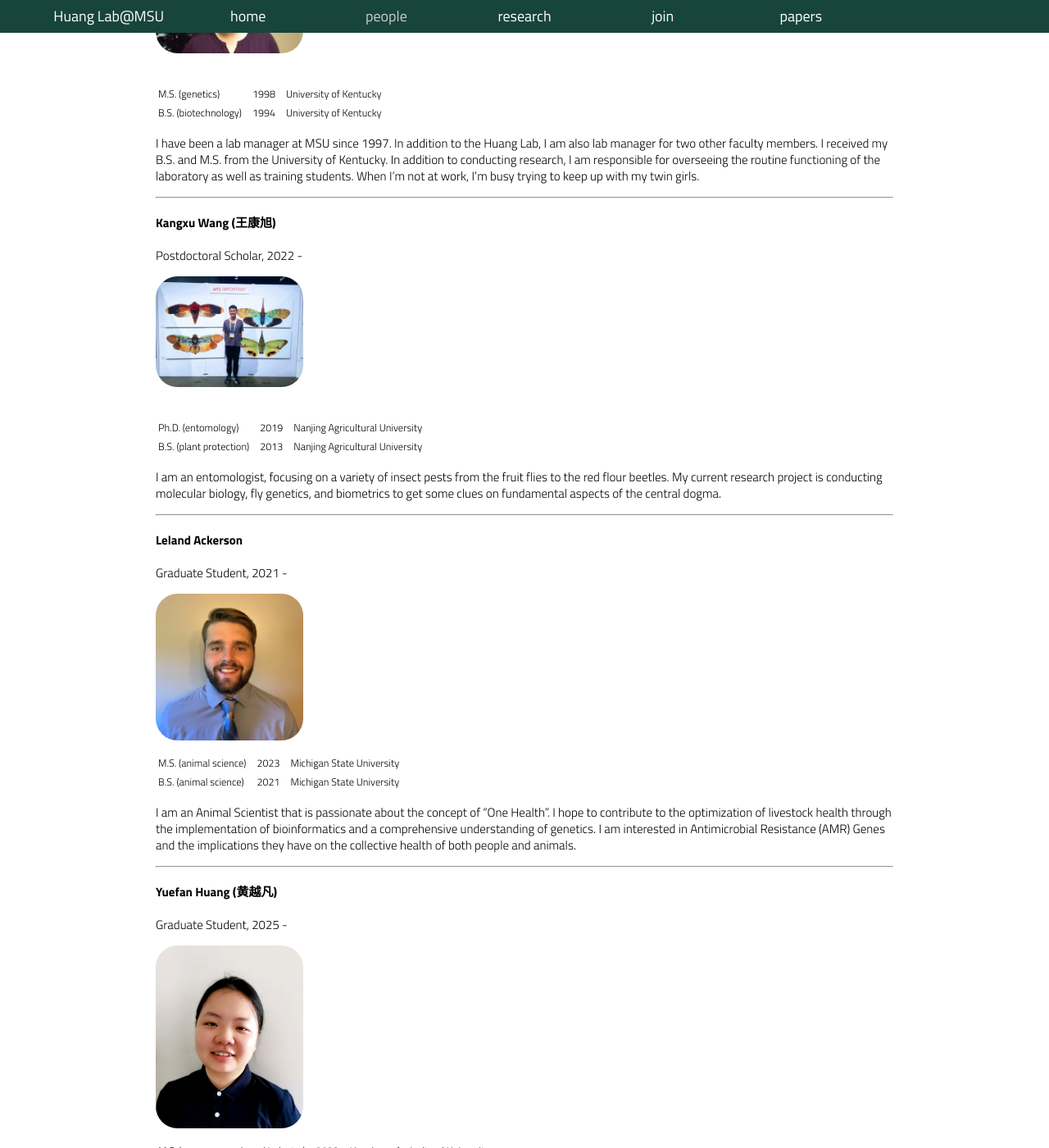
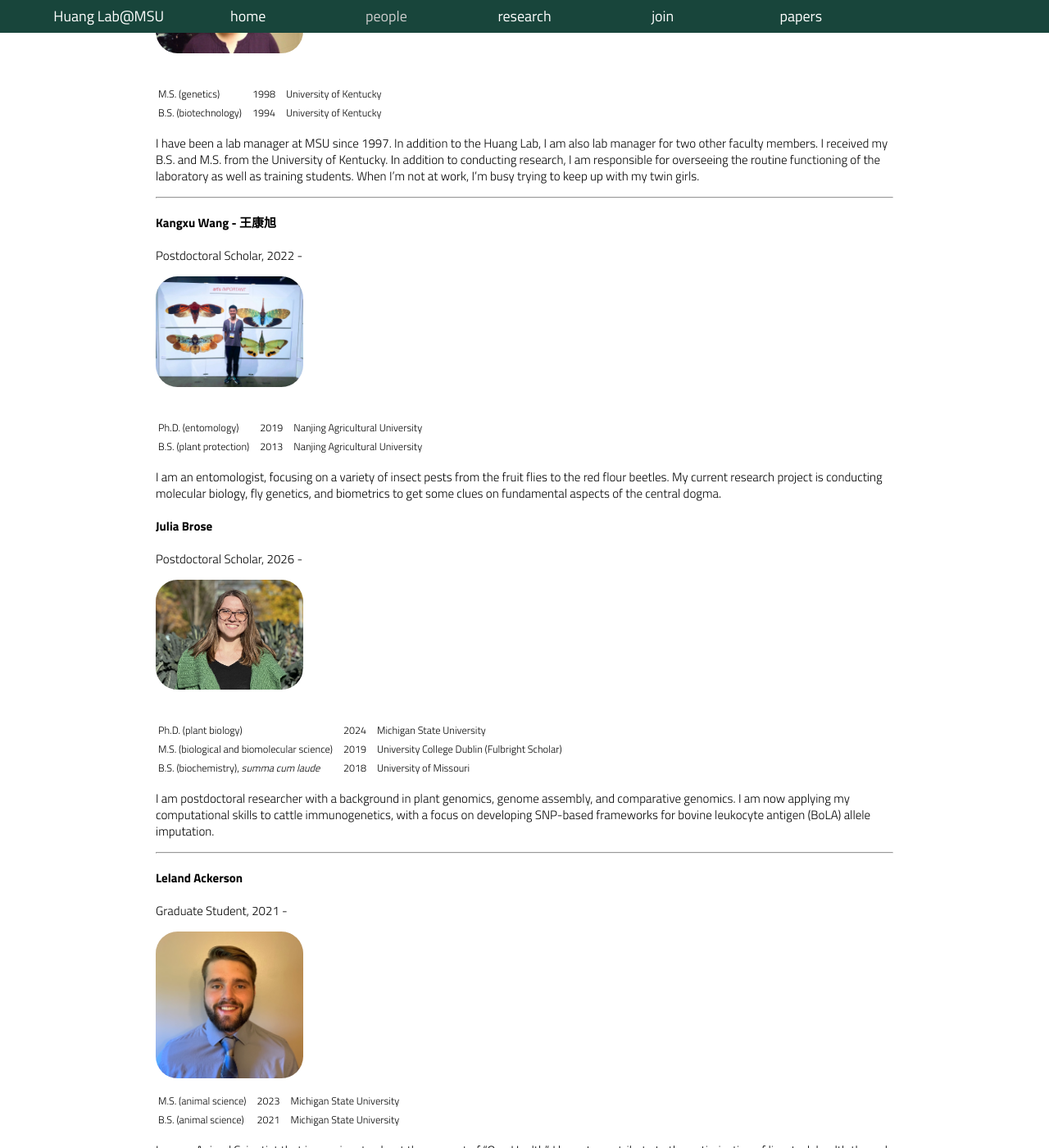
Before and after one commit to qgg-lab/qgg-lab.github.io, a Jekyll site: the page built from _pages/people.md, in a window 1280 px wide and 1400 px high, scrolled down 761 px. Shown: the whole window at 82% size. Built offline with Jekyll 4.4.1, drawn with Linux system fonts in a browser that asks for light colours; some web fonts are replaced; some of the changed text lies outside the part shown.

Commit message:
add pub, julia

```diff
--- a/_pages/people.md
+++ b/_pages/people.md
@@ -6,7 +6,7 @@ active: people
 ---
 
 ## people
-#### Wen Huang (黄温)
+#### Wen Huang - 黄温
 
 Associate Professor, 2023 - <br>
 Assistant Professor, 2017 - 2023
@@ -39,7 +39,7 @@ I have been a lab manager at MSU since 1997. In addition to the Huang Lab, I am
 
 -----
 
-#### Kangxu Wang (王康旭)
+#### Kangxu Wang - 王康旭
 Postdoctoral Scholar, 2022 -
 
 <img src="files/KangxuWang.jpg" style="border-radius: 20pt; width: 20%; max-width: 200px; min-width: 120px; display: block; margin-right: 20px;" >
@@ -50,6 +50,19 @@ Postdoctoral Scholar, 2022 -
 |<small>B.S. (plant protection)</small> | <small>2013</small> | <small>Nanjing Agricultural University</small> |
 
 I am an entomologist, focusing on a variety of insect pests from the fruit flies to the red flour beetles. My current research project is conducting molecular biology, fly genetics, and biometrics to get some clues on fundamental aspects of the central dogma.
+
+#### Julia Brose
+Postdoctoral Scholar, 2026 -
+
+<img src="files/JuliaBrose2024.jpeg" style="border-radius: 20pt; width: 20%; max-width: 200px; min-width: 120px; display: block; margin-right: 20px;" >
+
+| | | |
+|-|-|-|
+|<small>Ph.D. (plant biology)</small> | <small>2024</small> | <small>Michigan State University</small> |
+|<small>M.S. (biological and biomolecular science)</small> | <small>2019</small> | <small>University College Dublin (Fulbright Scholar)</small> |
+|<small>B.S. (biochemistry), <i>summa cum laude</i> </small> | <small>2018</small> | <small>University of Missouri</small> |
+
+I am postdoctoral researcher with a background in plant genomics, genome assembly, and comparative genomics. I am now applying my computational skills to cattle immunogenetics, with a focus on developing SNP-based frameworks for bovine leukocyte antigen (BoLA) allele imputation.
 
 -----
 
@@ -65,7 +78,7 @@ I am an Animal Scientist that is passionate about the concept of “One Health
 
 -----
 
-#### Yuefan Huang (黄越凡)
+#### Yuefan Huang - 黄越凡
 Graduate Student, 2025 -
 
 <img src="files/huangyuefan.jpg" style="border-radius: 20pt; width: 20%; max-width: 200px; min-width: 120px; display: block; margin-right: 20px;" >
@@ -89,10 +102,10 @@ I am a Ph.D. student with a background in genetics and bioinformatics. My resear
 | Haylee Emard | Undergraduate Student | 2022-2022 | |
 | Rodrigo Savegnago | Postdoctoral Scholar | 2021-2022| Research Scientist, Genus/PIC |
 | Suxu Tan | Postdoctoral Scholar | 2019-2021 | Lecturer, Qingdao University, China|
-| Jinding Liu | Visiting Scholar | 2019-2021 | Associate Professor, Nanjing Agricultural University, China |
+| Jinding Liu | Visiting Scholar | 2019-2021 | Professor, Nanjing Agricultural University, China |
 | Jianping Quan | Visiting Student | 2019-2020 | Associate Professor, South China Agricultural University, China |
 | Danyue Kang | Undergraduate Student | 2018-2020 | Resident, University of Kentucky Veterinary Diagnostic Laboratory |
-| Eric Chen | Okemos High School Student | 2018-2019 | |
+| Eric Chen | Okemos High School Student | 2018-2019 | Medical Student, Michigan State University |
 | Tim Cook | Undergraduate Student | 2019-2019 | |
 | Rongrong Ding | Visiting Student | 2018-2019 | Lecturer, Northwest A&F University, China |
 | Michelle Ratchford | Undergraduate Student | 2018-2018 | |
```
Also changed, not shown: _pages/publications.md (+1 -0 lines), files/JuliaBrose2024.jpeg (added).
